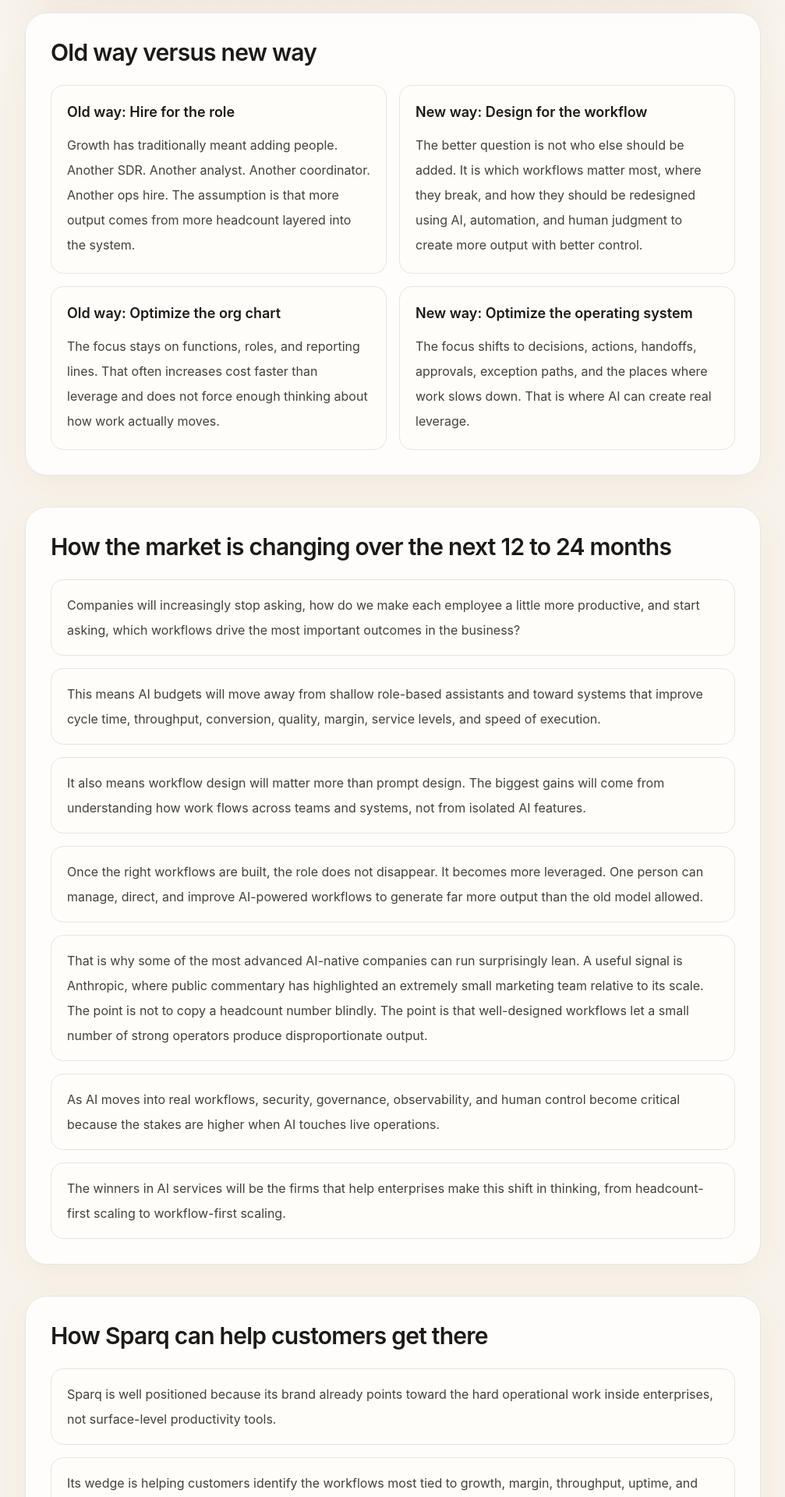
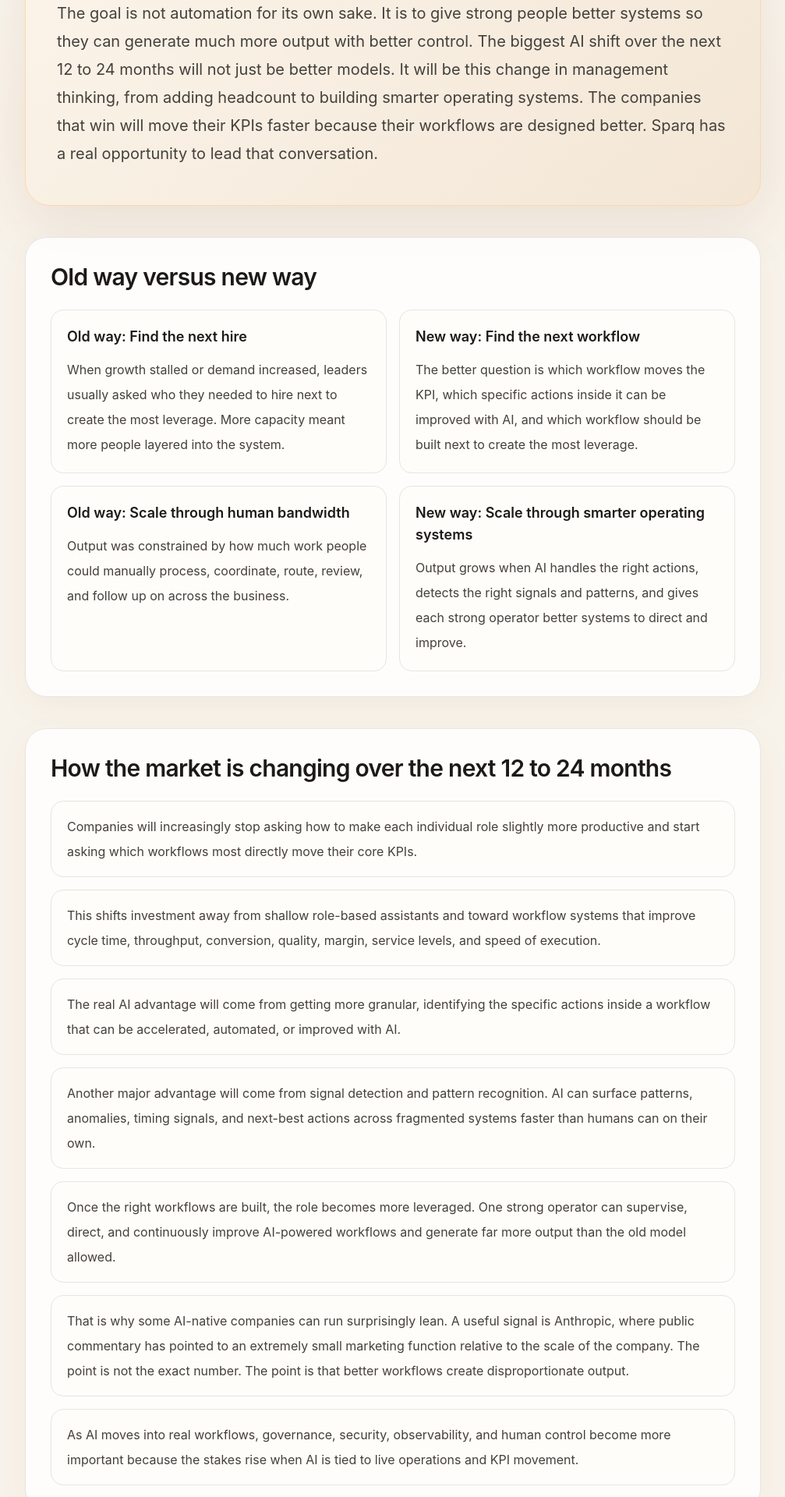
Before and after one commit to JE-MM-754/work-tools, a Next.js app: page /interview/sparq-gtm-reinvention-2026-04-01 in a window 1280 px wide. Shown: the part 660-2580 px from the top of the page at 78% size, without its empty margins (136-1143 px from the left). Built offline with nearby package versions, Linux system fonts and the light colour scheme.

Commit message:
Align Sparq site to granular actions and signals thesis

```diff
--- a/src/app/interview/sparq-gtm-reinvention-2026-04-01/page.tsx
+++ b/src/app/interview/sparq-gtm-reinvention-2026-04-01/page.tsx
@@ -5,52 +5,52 @@ export const metadata: Metadata = {
   description: 'A concise strategic thesis for how Sparq can sharpen its GTM around the shift from hiring roles to designing workflows.',
 };
 
-const thesis = `The old way of growing a company is role-based. Leaders ask, what kind of role do we need to hire next? The new way is workflow-based. Leaders ask, what workflows do we need to build, redesign, and automate to create the highest-leverage output? Over the next 12 to 24 months, the most important AI shift will not just be better models. It will be this change in management thinking, from adding headcount to building smarter operating systems. Sparq has a real opportunity to own that message.`;
+const thesis = `The old way of scaling a company was headcount-first because output was limited by human bandwidth. Leaders were always asking the same question: who is the next hire that gives us the most leverage? That made sense in a world where most workflows were manual, fragmented, and dependent on people to move work across the business. The new way is workflow-first. The better question is which workflows drive the most important KPIs, which specific actions inside those workflows can be automated or improved with AI, what kinds of signal detection and pattern recognition AI can perform better than humans, and which workflows should be built next to create the most leverage. The goal is not automation for its own sake. It is to give strong people better systems so they can generate much more output with better control. The biggest AI shift over the next 12 to 24 months will not just be better models. It will be this change in management thinking, from adding headcount to building smarter operating systems. The companies that win will move their KPIs faster because their workflows are designed better. Sparq has a real opportunity to lead that conversation.`;
 
 const oldVsNew = [
   {
-    title: 'Old way: Hire for the role',
-    body: 'Growth has traditionally meant adding people. Another SDR. Another analyst. Another coordinator. Another ops hire. The assumption is that more output comes from more headcount layered into the system.',
+    title: 'Old way: Find the next hire',
+    body: 'When growth stalled or demand increased, leaders usually asked who they needed to hire next to create the most leverage. More capacity meant more people layered into the system.',
   },
   {
-    title: 'New way: Design for the workflow',
-    body: 'The better question is not who else should be added. It is which workflows matter most, where they break, and how they should be redesigned using AI, automation, and human judgment to create more output with better control.',
+    title: 'New way: Find the next workflow',
+    body: 'The better question is which workflow moves the KPI, which specific actions inside it can be improved with AI, and which workflow should be built next to create the most leverage.',
   },
   {
-    title: 'Old way: Optimize the org chart',
-    body: 'The focus stays on functions, roles, and reporting lines. That often increases cost faster than leverage and does not force enough thinking about how work actually moves.',
+    title: 'Old way: Scale through human bandwidth',
+    body: 'Output was constrained by how much work people could manually process, coordinate, route, review, and follow up on across the business.',
   },
   {
-    title: 'New way: Optimize the operating system',
-    body: 'The focus shifts to decisions, actions, handoffs, approvals, exception paths, and the places where work slows down. That is where AI can create real leverage.',
+    title: 'New way: Scale through smarter operating systems',
+    body: 'Output grows when AI handles the right actions, detects the right signals and patterns, and gives each strong operator better systems to direct and improve.',
   },
 ];
 
 const marketChanges = [
-  'Companies will increasingly stop asking, how do we make each employee a little more productive, and start asking, which workflows drive the most important outcomes in the business?',
-  'This means AI budgets will move away from shallow role-based assistants and toward systems that improve cycle time, throughput, conversion, quality, margin, service levels, and speed of execution.',
-  'It also means workflow design will matter more than prompt design. The biggest gains will come from understanding how work flows across teams and systems, not from isolated AI features.',
-  'Once the right workflows are built, the role does not disappear. It becomes more leveraged. One person can manage, direct, and improve AI-powered workflows to generate far more output than the old model allowed.',
-  'That is why some of the most advanced AI-native companies can run surprisingly lean. A useful signal is Anthropic, where public commentary has highlighted an extremely small marketing team relative to its scale. The point is not to copy a headcount number blindly. The point is that well-designed workflows let a small number of strong operators produce disproportionate output.',
-  'As AI moves into real workflows, security, governance, observability, and human control become critical because the stakes are higher when AI touches live operations.',
-  'The winners in AI services will be the firms that help enterprises make this shift in thinking, from headcount-first scaling to workflow-first scaling.',
+  'Companies will increasingly stop asking how to make each individual role slightly more productive and start asking which workflows most directly move their core KPIs.',
+  'This shifts investment away from shallow role-based assistants and toward workflow systems that improve cycle time, throughput, conversion, quality, margin, service levels, and speed of execution.',
+  'The real AI advantage will come from getting more granular, identifying the specific actions inside a workflow that can be accelerated, automated, or improved with AI.',
+  'Another major advantage will come from signal detection and pattern recognition. AI can surface patterns, anomalies, timing signals, and next-best actions across fragmented systems faster than humans can on their own.',
+  'Once the right workflows are built, the role becomes more leveraged. One strong operator can supervise, direct, and continuously improve AI-powered workflows and generate far more output than the old model allowed.',
+  'That is why some AI-native companies can run surprisingly lean. A useful signal is Anthropic, where public commentary has pointed to an extremely small marketing function relative to the scale of the company. The point is not the exact number. The point is that better workflows create disproportionate output.',
+  'As AI moves into real workflows, governance, security, observability, and human control become more important because the stakes rise when AI is tied to live operations and KPI movement.',
 ];
 
 const sparqPositioning = [
-  'Sparq is well positioned because its brand already points toward the hard operational work inside enterprises, not surface-level productivity tools.',
-  'Its wedge is helping customers identify the workflows most tied to growth, margin, throughput, uptime, and risk, then redesigning those workflows with AI and automation.',
-  'That lets Sparq sell something much more strategic than AI experimentation. It can help customers build a smarter operating model.',
-  'The goal is not to eliminate people. It is to make the people in each role dramatically more effective by giving them better workflows to operate, supervise, and improve.',
-  'Sparq can guide customers through a clear motion: identify the workflow, break it into decisions and actions, find the friction, decide what should be automated or governed, deploy safely, and measure the business result.',
-  'In plain English, Sparq can help enterprises move from asking what role to hire next to asking what workflow to build next, so each role can produce much more with less.',
+  'Sparq is well positioned because its brand already points toward the hard operational work inside enterprises, not surface-level productivity theater.',
+  'Its wedge is helping customers identify the workflows most tied to growth, margin, throughput, uptime, and risk, then going one level deeper into the specific actions, signals, and decisions inside those workflows.',
+  'That gives Sparq a stronger story than generic AI services. It is not just helping clients experiment with AI. It is helping them build smarter operating systems.',
+  'Sparq can help customers determine what AI should detect, what AI should automate, what should remain human, and what workflow should be prioritized next for the highest leverage.',
+  'The goal is not to replace people. It is to make each strong person far more effective by surrounding them with better workflows, better signals, and better control.',
+  'In plain English, Sparq can help enterprises move from asking what role to hire next to asking what workflow to build next, so the business moves its KPIs faster with better outcomes.',
 ];
 
 const questions = [
-  'Where are companies still thinking about growth through headcount when they should be thinking through workflows?',
-  'Which workflows in a customer environment matter most to revenue, margin, throughput, service, or risk?',
-  'Inside those workflows, what decisions, actions, handoffs, and exceptions create the most friction or waste?',
-  'What parts of those workflows should remain human, what parts should be AI-assisted, and what parts should be automated outright?',
-  'How should success be measured at the workflow level so the conversation stays tied to real business outcomes instead of generic efficiency claims?',
+  'Which workflows drive the most important KPIs in the business today?',
+  'What specific granular actions inside those workflows can be automated or improved with AI?',
+  'What signals, patterns, anomalies, or next-best actions can AI detect better or faster than humans?',
+  'Which workflows should be built next to create the highest leverage for the business and the people running it?',
+  'How should success be measured so the conversation stays tied to KPI movement and better business outcomes, not generic AI efficiency claims?',
 ];
 
 function SectionHeader({ title }: { title: string }) {
```
